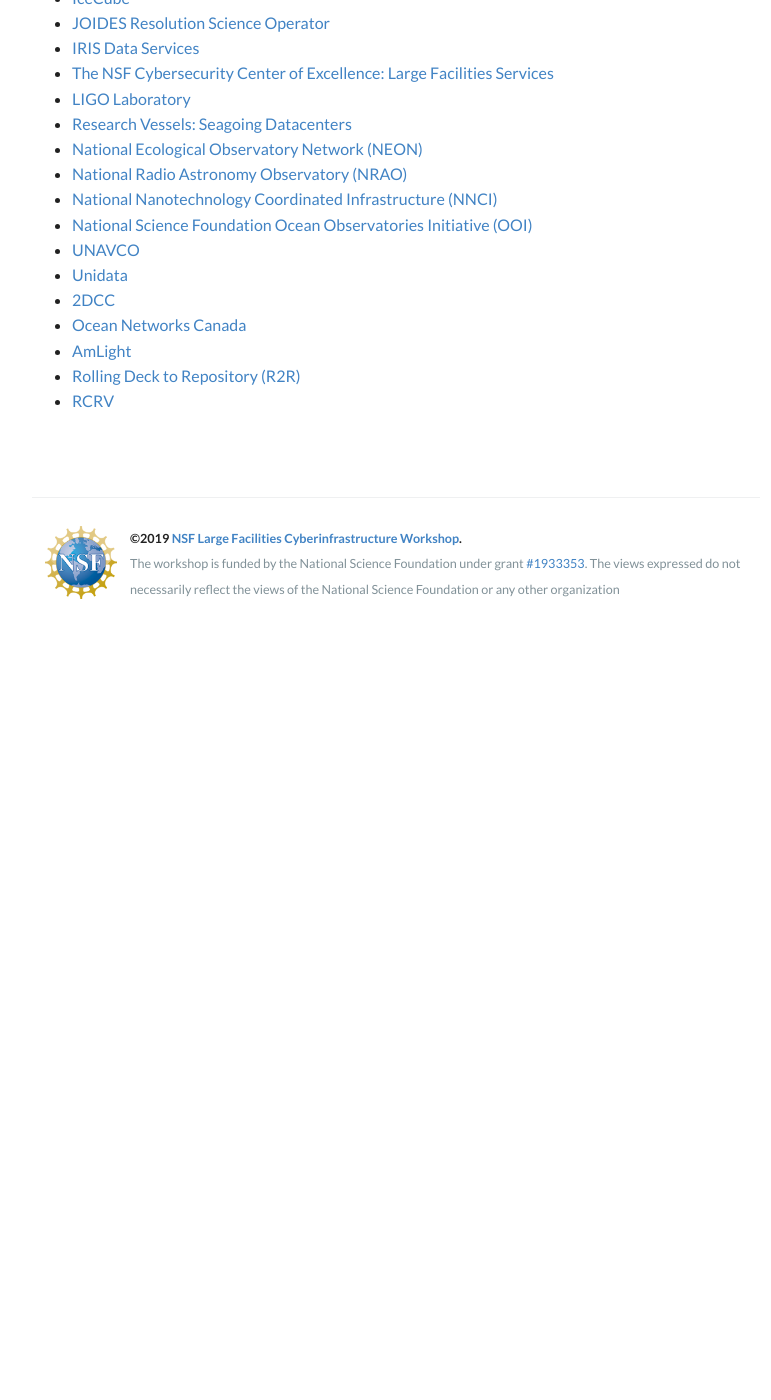
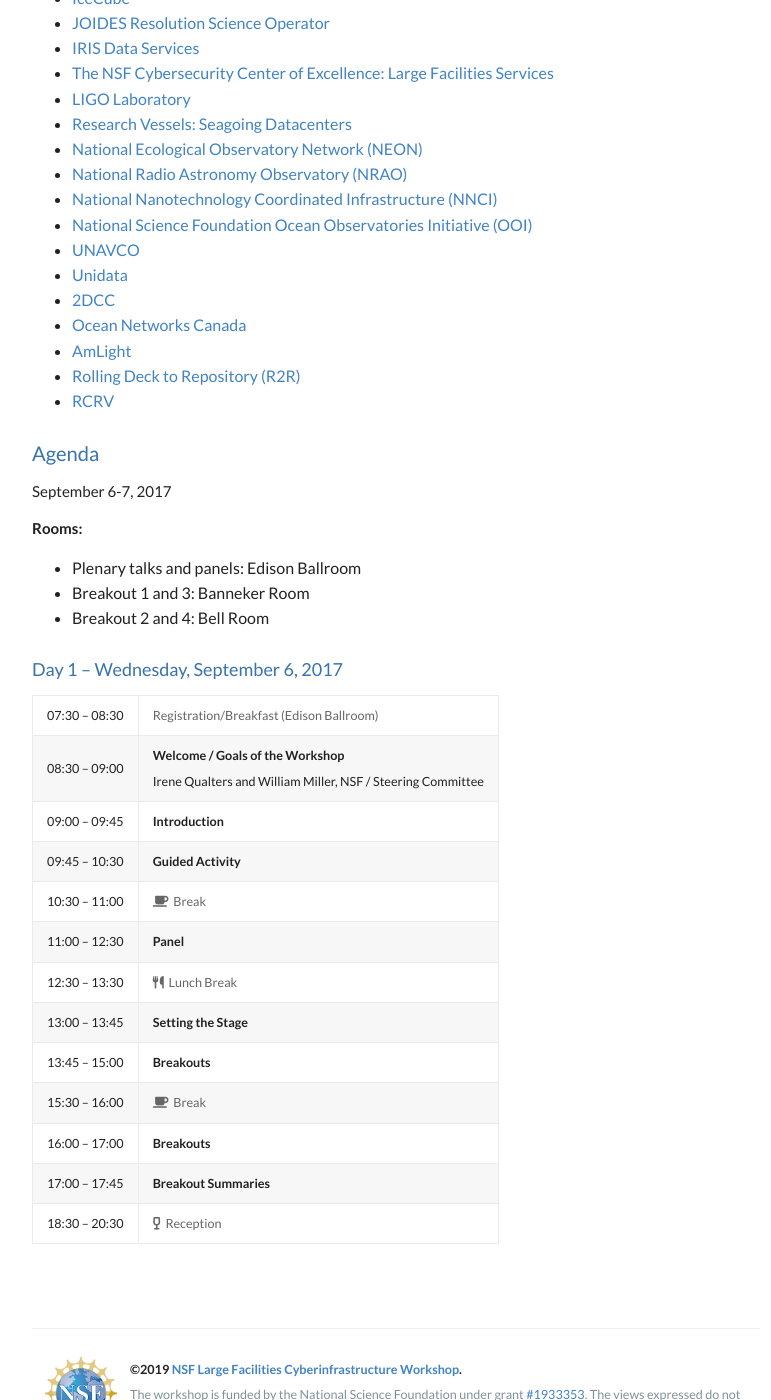
Before and after one commit to facilitiesci/facilitiesci.github.io, a Jekyll site: the page built from 2017.md, in a window 1280 px wide and 1400 px high, scrolled down 835 px. Shown: the whole window, without its empty margins (244-1015 px from the left). Built offline with Jekyll 4.4.1, drawn with Linux system fonts in a browser that asks for light colours; nearby versions of some CDN libraries; our own code applies the rules of GitHub Pages for plain Markdown files; before the commit the page ends 1465 px from its top, so only the background shows below that.

Commit message:
Update 2017.md

```diff
--- a/2017.md
+++ b/2017.md
@@ -39,3 +39,28 @@
 - [AmLight](/assets/2017/whitepapers/AmLight_CI_white_paper_2017.pdf)
 - [Rolling Deck to Repository (R2R)](/assets/2017/whitepapers/R2R_CI_white_paper_2017.pdf)
 - [RCRV](/assets/2017/whitepapers/RCRV_CI_white_paper_2017.pdf)
+
+## Agenda
+
+September 6-7, 2017
+
+**Rooms:**
+- Plenary talks and panels:   Edison Ballroom
+- Breakout 1 and 3: Banneker Room
+- Breakout 2 and 4: Bell Room
+
+### Day 1 – Wednesday, September 6, 2017
+
+| 07:30 – 08:30	| <span style="color: #666">Registration/Breakfast (Edison Ballroom)</span>
+| 08:30 – 09:00	| **Welcome / Goals of the Workshop**<br />Irene Qualters and William Miller, NSF / Steering Committee
+| 09:00 – 09:45	| **Introduction**
+| 09:45 – 10:30	| **Guided Activity**
+| 10:30 – 11:00	| <span style="color: #666"><i class="fas fa-coffee"></i>&nbsp;&nbsp;Break</span>
+| 11:00 – 12:30	| **Panel**
+| 12:30 – 13:30	| <span style="color: #666"><i class="fas fa-utensils"></i>&nbsp;&nbsp;Lunch Break</span>
+| 13:00 – 13:45	| **Setting the Stage**
+| 13:45 – 15:00	| **Breakouts**
+| 15:30 – 16:00	| <span style="color: #666"><i class="fas fa-coffee"></i>&nbsp;&nbsp;Break</span>
+| 16:00 – 17:00	| **Breakouts**
+| 17:00 – 17:45	| **Breakout Summaries**
+| 18:30 – 20:30	| <span style="color: #666"><i class="fas fa-wine-glass-alt"></i>&nbsp;&nbsp;Reception</span>
```
